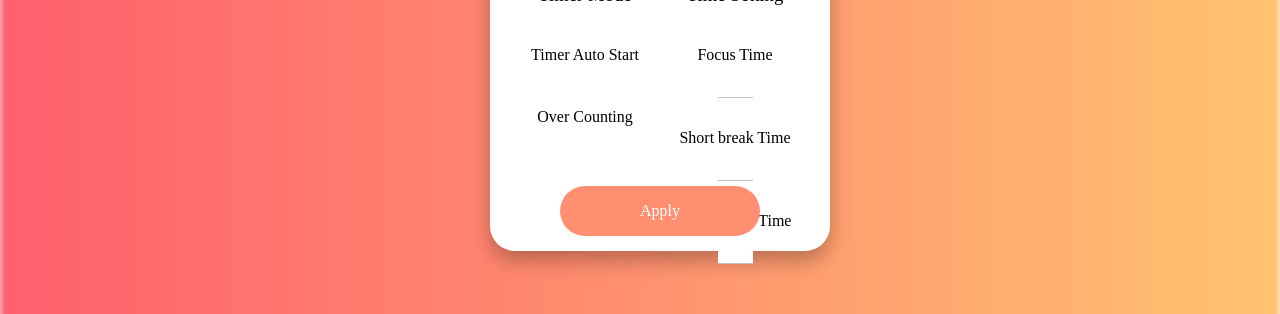
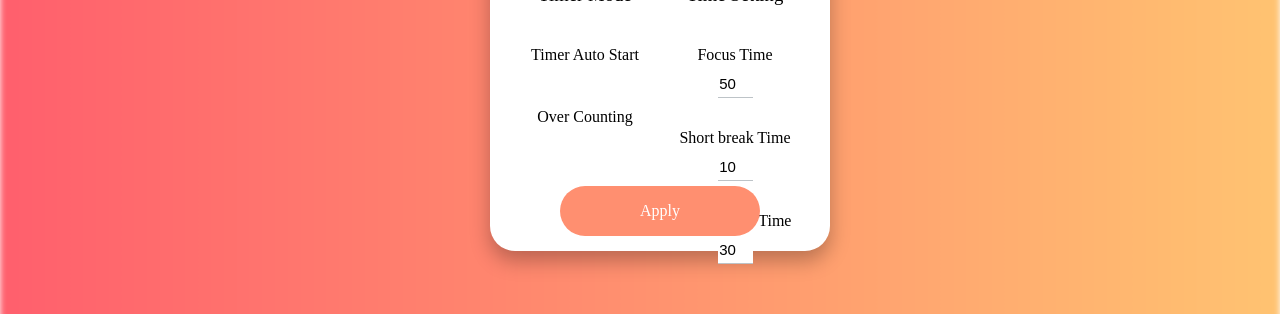
Before and after one commit to Kwon770/focus-timer, a React (Create React App) app: page / in a window 1280 px wide. Both pictures are taken after a click on the element 707 px from the left and 40 px from the top of the page. Shown: the part 439-753 px from the top of the page. Built offline with nearby package versions, Linux system fonts and the light colour scheme; what typography would draw is missing.

Commit message:
feat: Write current-time at time setting input automaticly

```diff
--- a/src/components/SettingPanel.js
+++ b/src/components/SettingPanel.js
@@ -66,21 +66,21 @@ export default function SettingPanel(props) {
           <Title>Time Setting</Title>
           <SettingButton input>
             Focus Time
-            <TimeInput />
+            <TimeInput value={focusTime} />
             <SettingDescription>
               Time to focus on what you do (minute)
             </SettingDescription>
           </SettingButton>
           <SettingButton input>
             Short break Time
-            <TimeInput />
+            <TimeInput value={shortBreakTime} />
             <SettingDescription>
               Short break time after repeated focus (minute)
             </SettingDescription>
           </SettingButton>
           <SettingButton input>
             Long Break Time
-            <TimeInput />
+            <TimeInput value={longBreakTime} />
             <SettingDescription>
               Long break time after 2 repeated focus (4 repeated with Pomodoro)
               (minute)
```
